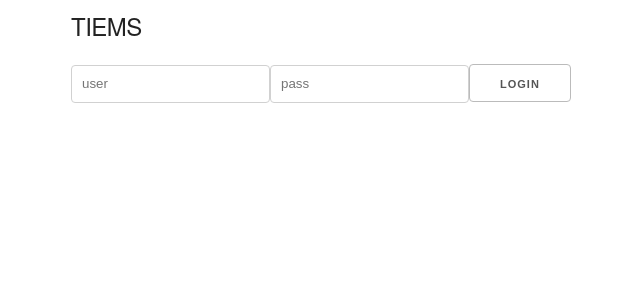
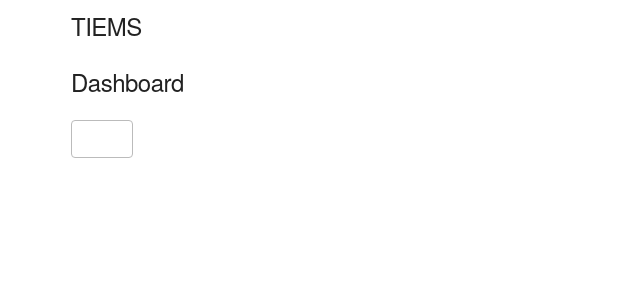
Before and after one commit to jfullerco/tiems-v5, a React (Create React App) app: page / in a window 1280 px wide. Shown: the top 300 px of the page, without its empty margins (89-729 px from the left). Built offline with nearby package versions, Linux system fonts and the light colour scheme.

Commit message:
4 files modified

```diff
--- a/src/Hooks/useLogin.js
+++ b/src/Hooks/useLogin.js
@@ -6,14 +6,15 @@ const useLogin = async ({user, pass}) => {
 
     const [loginErrors, setLoginErrors] = useState("")
 
-    console.log(`this${user}`)
+    const loginUser = useContext(StateContext)
+
     const {data: [login]} = await loginService(user, pass)
 
     login != null ? (
         login.tiemsUser == user && login.tiemsPass == pass ?
 
           (
-            console.log("logged In")
+           loginUser.setClientLoggedIn(true)
           ) : (
 
             setLoginErrors("Incorrect username or password")
@@ -25,7 +26,7 @@ const useLogin = async ({user, pass}) => {
         setLoginErrors("Incorrect username or password")
 
       )
-
+    return console.log("logged In")
   }
 
 export default useLogin
--- a/src/Pages/Dashboard.js
+++ b/src/Pages/Dashboard.js
@@ -4,22 +4,27 @@ import Login from './Login'
 
 const Dashboard = () => {
 
-  const {loginState, updateLoginState} = useContext(StateContext)
+  const user = useContext(StateContext)
 
   return (
     <div>
-      {(loginState.clientLoggedIn != false) ? (
+      {(user.clientLoggedIn != false) ? (
         <div>
           <h5>Dashboard</h5>
           <button
-            onClick={()=>updateLoginState}
+            onClick={()=>user.setClientLoggedIn(!user.clientLoggedIn)}
             value="Logout"
           />
         </div>
       ) : (
-        <Login />
+        <div><Login />
+        <button
+            onClick={()=>user.setClientLoggedIn(!user.clientLoggedIn)}
+            value="Login"
+          /> </div>
       )}
     </div>
   )
 }
+
 export default Dashboard
--- a/src/Pages/Login.js
+++ b/src/Pages/Login.js
@@ -1,4 +1,4 @@
-import React, {useState, useEffect} from 'react'
+import React, {useState, useEffect, useContext} from 'react'
 import useLogin from '../Hooks/useLogin'
 import {StateContext} from '../stateContext'
 
@@ -6,10 +6,12 @@ import {StateContext} from '../stateContext'
 export default function Login() {
 
   const [loginAttempt, setLoginAttempt] = useState({user: "", pass: ""})
+  console.log(useLogin)
+  const user = useContext(StateContext)
 
-  const handleSubmit = () => {
+  const handleSubmit = (event) => {
 
-    useLogin(loginAttempt)
+     useLogin(loginAttempt)
 
   }
 
@@ -20,10 +22,10 @@ export default function Login() {
 
   }
 
-
   return(
     <div>
-       <form onSubmit={handleSubmit}>
+
+
           <input
             type="text"
             placeholder="user"
@@ -38,13 +40,11 @@ export default function Login() {
             value={loginAttempt.pass}
             onChange={handleInputChange}
           />
-          <input
+          <button
             type="submit"
-            value="Login"
 
-          />
-          </form>
-
+            onClick={()=>handleSubmit(loginAttempt)}
+          >Login</button>
 
 
     </div>
--- a/src/stateContext.js
+++ b/src/stateContext.js
@@ -17,10 +17,10 @@ export const StateProvider = (props) => {
     }
     return (
       <Provider value={{
-         loginState: clientLoggedIn,
-         updateLoginState: () => setClientLoggedIn({...clientLoggedIn, clientLoggedIn: true}),
-         sessionState: sessionData,
-         updateSessionState: (e) => setSessionData({...sessionData, e})
+          clientLoggedIn,
+          setClientLoggedIn,
+          sessionData,
+          setSessionData
       }}>
         {props.children}
       </Provider>
```
